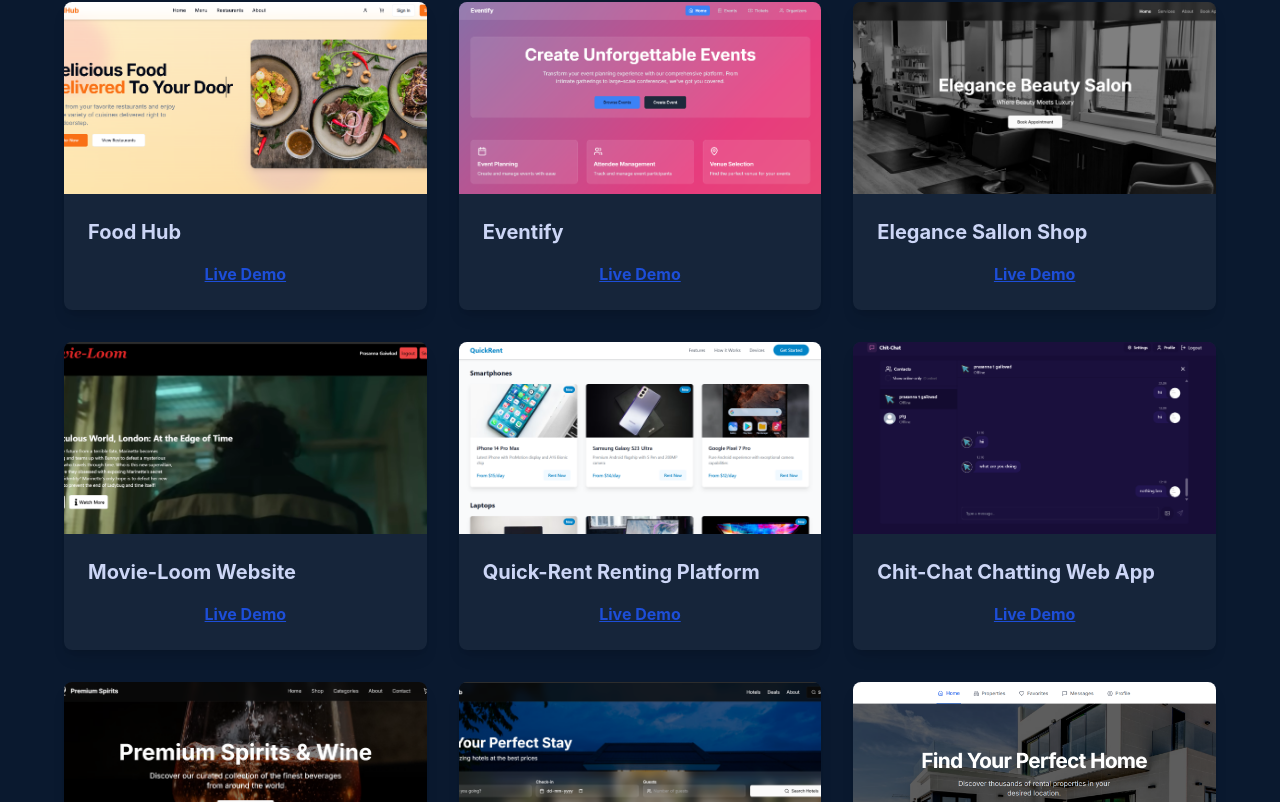
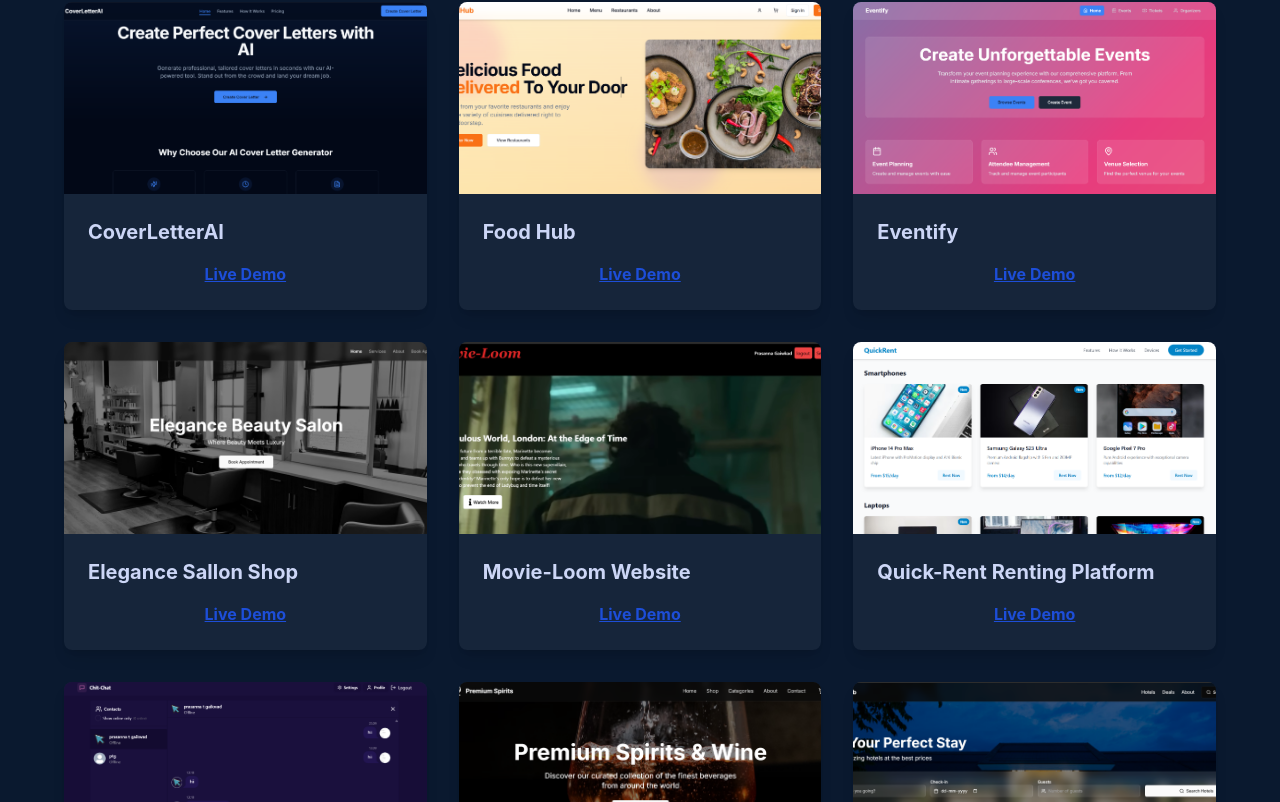
Before and after one commit to Prasanna018/Prasanna_Gaikwad_Portfolio, a React (Vite) app: page / in a window 1280 px wide. Shown: the part 1782-2584 px from the top of the page. Built offline with nearby package versions, Linux system fonts and the light colour scheme; what cursor-effects would draw is missing.

Commit message:
cover-letter-ai

```diff
--- a/src/components/Projects.jsx
+++ b/src/components/Projects.jsx
@@ -10,6 +10,7 @@ import home_renting from "../assets/home_rental.png";
 import elegance from '../assets/sallon.png'
 import eventify from '../assets/eventify.png'
 import foodhub from '../assets/foodhub.png'
+import coverai from '../assets/cover-letter.png'
 
 import React from "react";
 
@@ -17,6 +18,7 @@ const Projects = () => {
   const [ref, inView] = useInView({ triggerOnce: true, threshold: 0.1 });
 
   const projects = [
+    { title: "CoverLetterAI", image: coverai, link: "https://ai-cover-letter-generator-blush.vercel.app/" },
     { title: "Food Hub", image: foodhub, link: "https://foodhub-tau.vercel.app/" },
     { title: "Eventify ", image: eventify, link: "https://eventify-eight-phi.vercel.app/" },
     { title: "Elegance Sallon Shop", image: elegance, link: "https://elegance-sallon-shop.vercel.app/" },
```
Also changed, not shown: src/assets/cover-letter.png (added).
